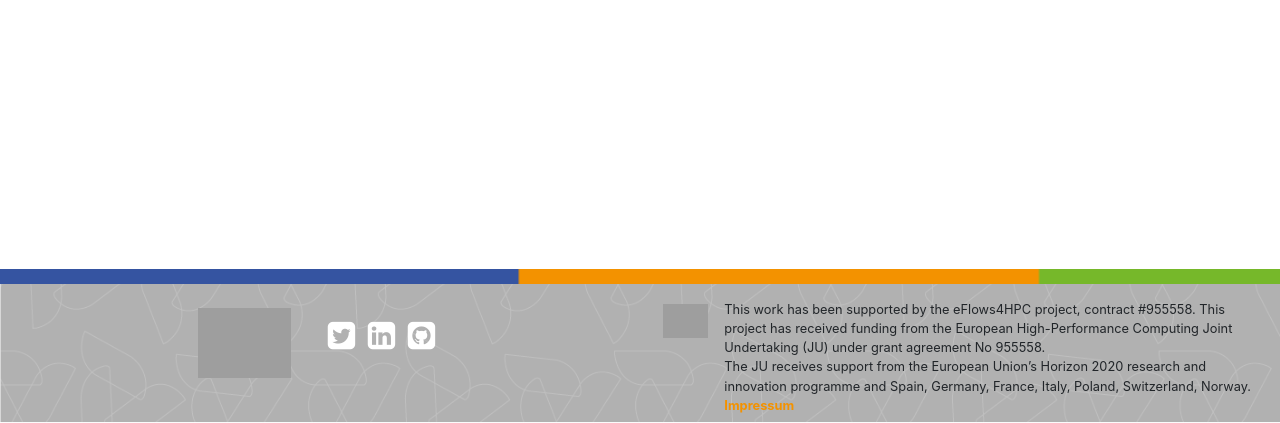
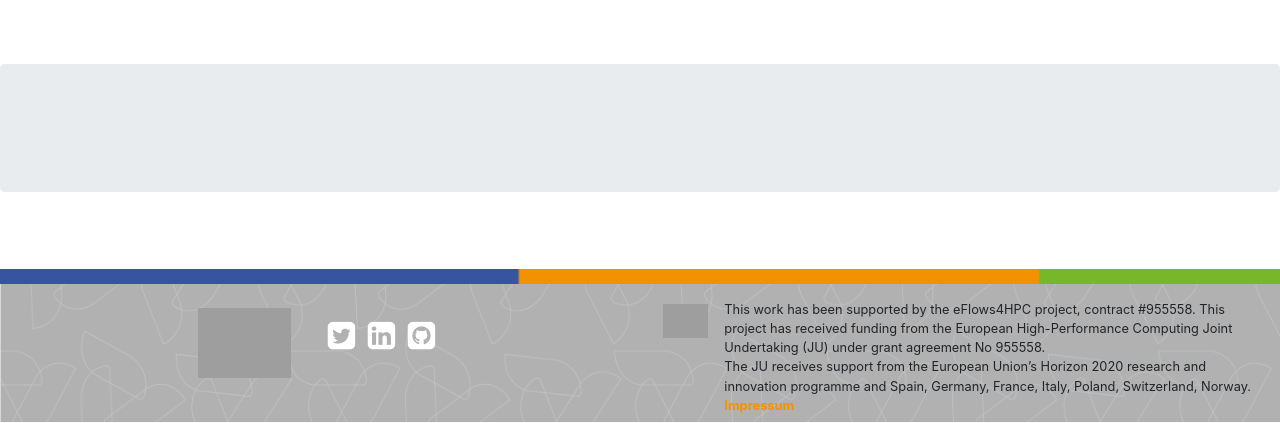
Before and after one commit to eflows4hpc/datacatalog, a Python web app: template frontend/templates/storage_content.html.jinja in a window 1280 px wide. Shown: the part 377-800 px from the top of the page. Run offline with Jinja, Linux system fonts and the light colour scheme; the template is opened without the code that fills it, so the values that code supplies are empty; grey boxes are pictures that could not be loaded.

Commit message:
positioning of footer

```diff
--- a/frontend/templates/base.html.jinja
+++ b/frontend/templates/base.html.jinja
@@ -46,6 +46,8 @@
     {% block content%}
     {% endblock %}
 
+    <div class="jumbotron"></div>
+
     <!--FOOTER-->
     {% block footer %}
       {% include 'footer.html.jinja' %}
```
